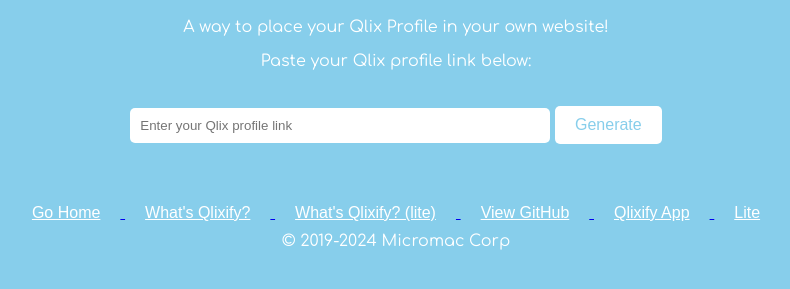
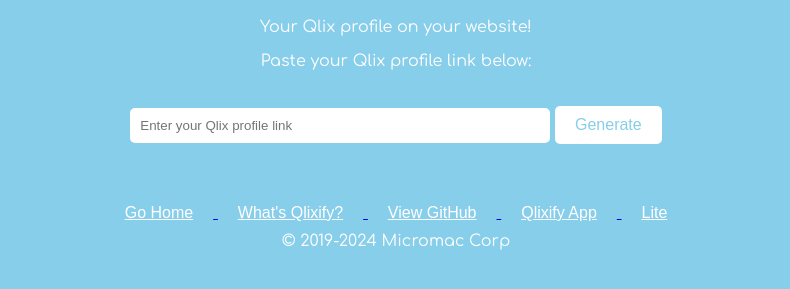
Before and after one commit to oldsoultech/Qlixify, a plain HTML site: page index.html in a window 1280 px wide. Shown: the part 305-594 px from the top of the page, without its empty margins (244-1034 px from the left). Drawn offline with Linux system fonts and the light colour scheme.

Commit message:
Update index.html

```diff
--- a/index.html
+++ b/index.html
@@ -71,7 +71,7 @@
 <body>
   <div class="container">
     <h1>Qlixify</h1>
-    <p> A way to place your Qlix Profile in your own website!</p>
+    <p> Your Qlix profile on your website!</p>
     <p>Paste your Qlix profile link below:</p>
     <input type="text" id="qlixLink" placeholder="Enter your Qlix profile link">
     <button onclick="generateIframe()">Generate</button>
@@ -79,11 +79,8 @@
     <a href="https://oldsoultechy1.wixsite.com/website">
       <button class="home-button">Go Home</button>
     </a>
-    <a href="https://www.calameo.com/read/007736075bf7b5de25890">
+    <a href="https://raw.githubusercontent.com/oldsoultech/Qlixify/main/README.txt">
       <button class="qlixify-button">What's Qlixify?</button>
-    </a>
-    <a href="https://raw.githubusercontent.com/oldsoultech/Qlixify/main/README.txt">
-      <button class="qlixify-button">What's Qlixify? (lite)</button>
     </a>
     <a href="https://github.com/oldsoultech/Qlixify">
       <button class="github-button">View GitHub</button>
```
